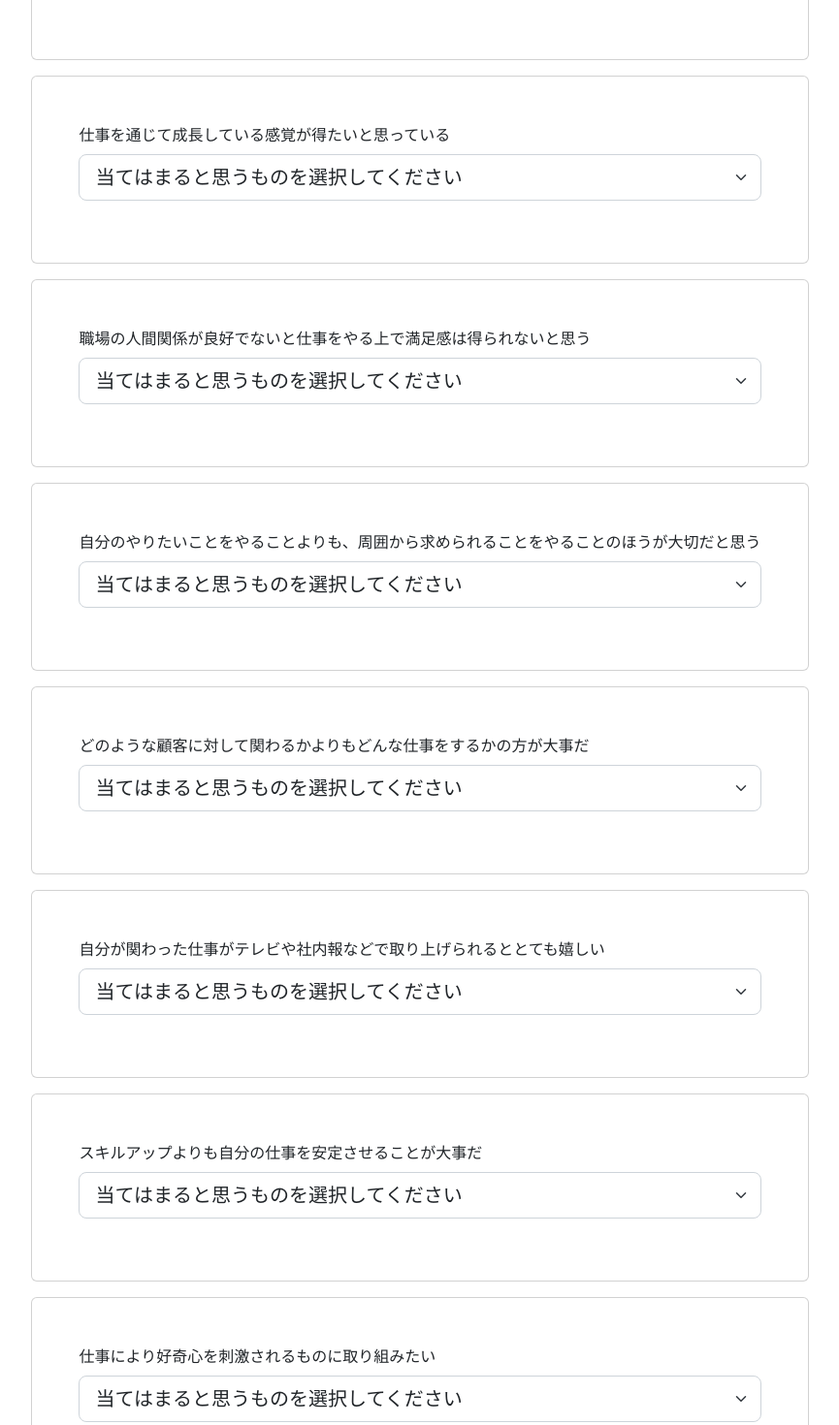
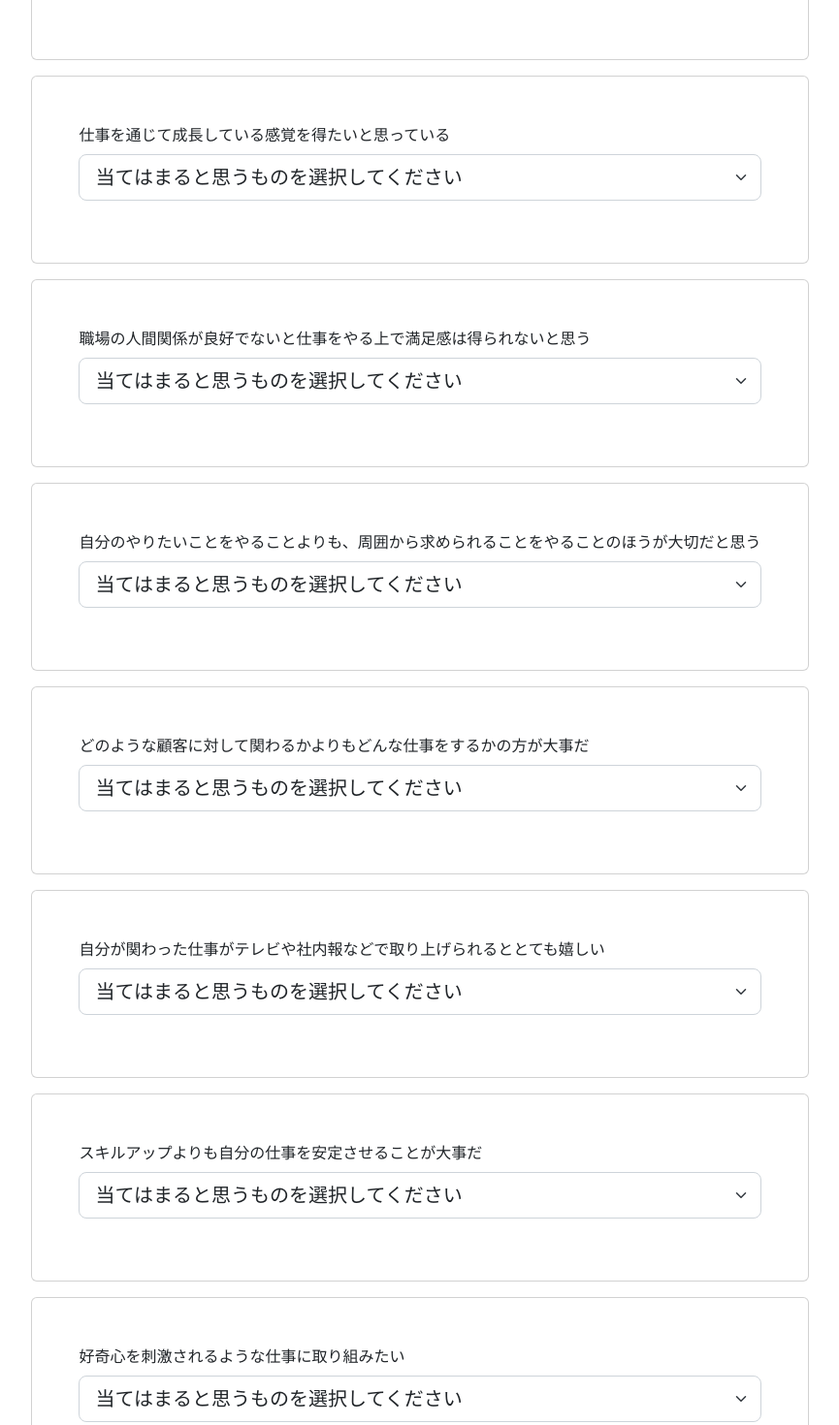
Before and after one commit to tetsunosuke/engagement-test, a Vue app: page / in a window 1280 px wide. Shown: the part 640-2110 px from the top of the page at 97% size, without its empty margins (207-1072 px from the left). Built offline with nearby package versions, Linux system fonts and the light colour scheme.

Commit message:
文言微修正

```diff
--- a/src/App.vue
+++ b/src/App.vue
@@ -29,7 +29,7 @@ const data = [
     text: "知識を拡げるための時間や金銭的な余裕がもっとあればいいと思う",
     selfFocus: 1,
   },
-  { index:8,text: "仕事により好奇心を刺激されるものに取り組みたい", selfFocus: 1 },
+  { index:8,text: "好奇心を刺激されるような仕事に取り組みたい", selfFocus: 1 },
   {
     index:9,
     text: "スキルアップよりも自分の仕事を安定させることが大事だ",
@@ -41,7 +41,7 @@ const data = [
     selfPurpose: -1,
   },
   { index:11,
-    text: "仕事を通じて成長している感覚が得たいと思っている", selfPurpose: 1 },
+    text: "仕事を通じて成長している感覚を得たいと思っている", selfPurpose: 1 },
   {
     index:12,
     text: "指示をされたり決められたやり方に従ってやるよりも自分でやりかたを決めて仕事を進めたい",
```
